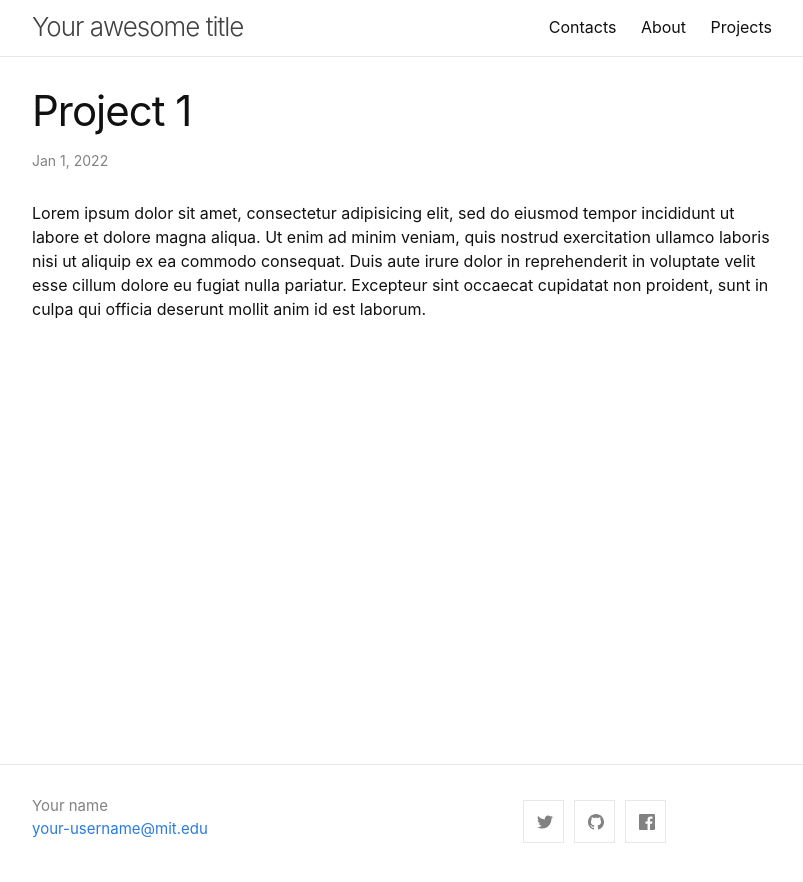
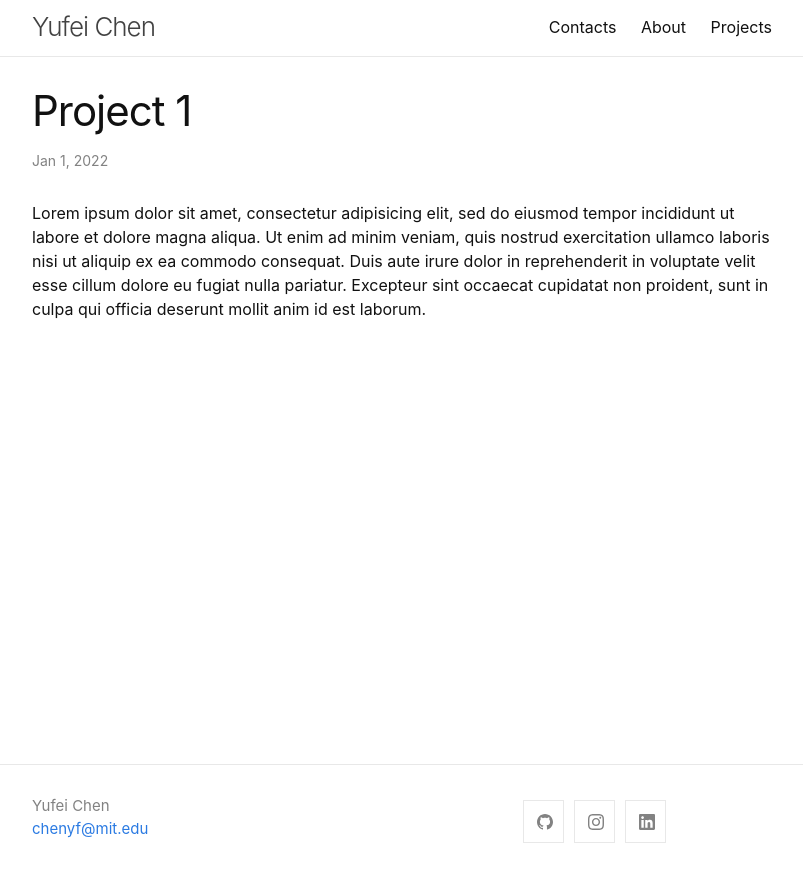
Before and after one commit to CometC/portfolio-YufeiChen.github.io, a Jekyll site: the page built from _projects/2022-01-01-project-1.md, in a window 1280 px wide. Shown: the top 882 px of the page, without its empty margins (238-1041 px from the left). Built offline with Jekyll 4.4.1, drawn with Linux system fonts in a browser that asks for light colours.

Commit message:
footer & header

```diff
--- a/_config.yml
+++ b/_config.yml
@@ -1,8 +1,8 @@
-title: Your awesome title
+title: Yufei Chen
 
 author:
-  name: Your name
-  email: your-username@mit.edu
+  name: Yufei Chen
+  email: chenyf@mit.edu
 
 description: > # this means to ignore newlines until "show_excerpts:"
   Write an awesome description for your new site here. You can edit this
@@ -22,11 +22,11 @@ date_format: "%b %-d, %Y"
 
 # generate social links in footer
 social_links:
-  twitter: your-social-media
-  github:  your-social-media
-  facebook: your-social-media
-  # instagram: your-social-media
-  # linkedin: your-social-media
+  # twitter: your-social-media
+  github:  CometC
+  # facebook: your-social-media
+  instagram: yufei.chen29
+  linkedin: yufei-chen-968471214
   # youtube: your-social-media
 
 # If you want to link only specific pages in your header, uncomment
```
Also changed, not shown: index.md (+1 -1 lines).
